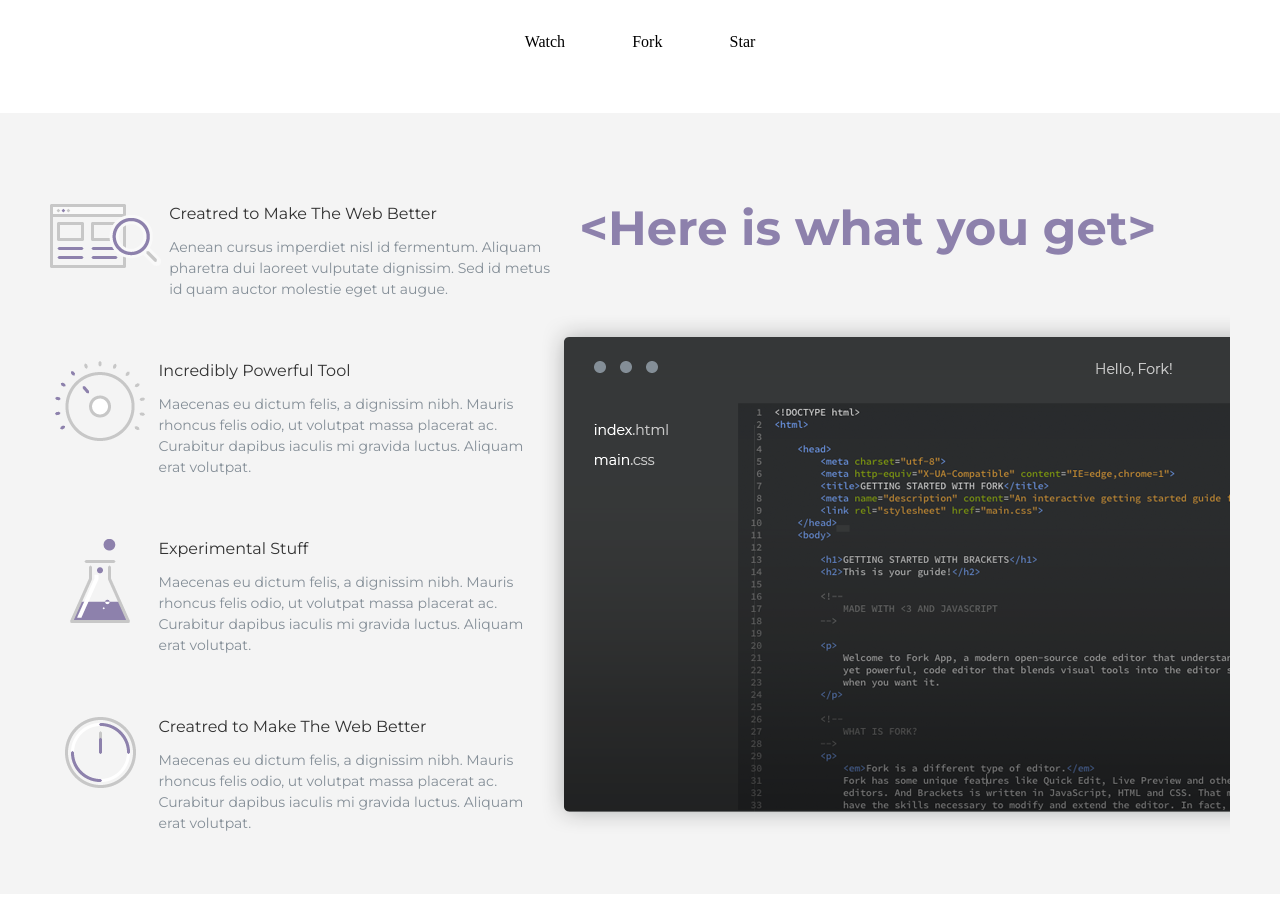
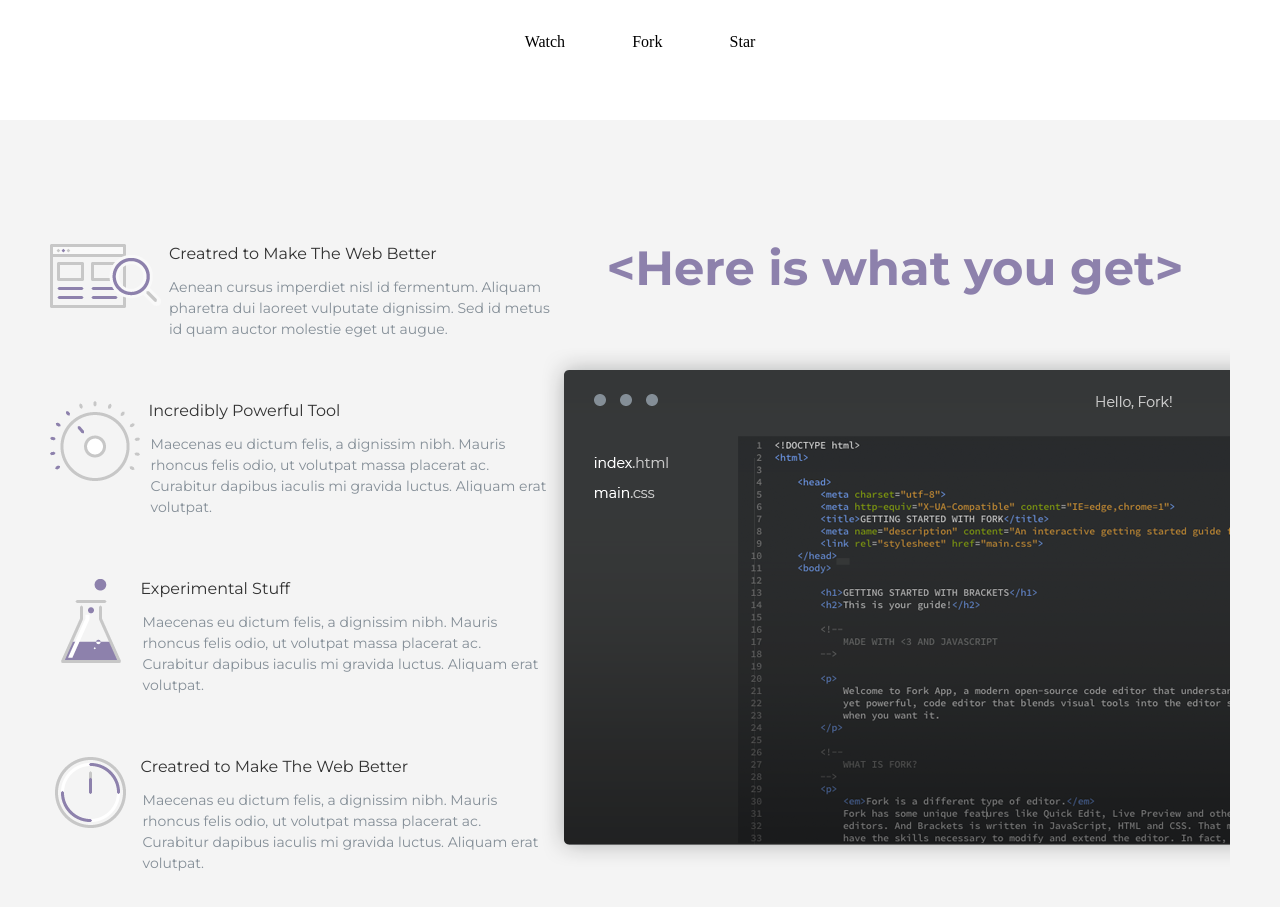
Before and after one commit to ingridnovak/ingridnovak.github.io, a website: page src/index.html in a window 1280 px wide. Shown: the part 1095-2002 px from the top of the page. Drawn offline with nearby package versions, Linux system fonts and the light colour scheme; files that its build step writes are made by us from their sources; files whose address does not match are found by name.

Commit message:
fixed paddings in section 2

```diff
--- a/gulp/version.json
+++ b/gulp/version.json
@@ -1,3 +1,3 @@
 {
-    "main": "20230218182226"
+    "main": "20230219230159"
 }
--- a/src/html/features.html
+++ b/src/html/features.html
@@ -13,7 +13,7 @@
     <div class=" feature__item item--first">
         <div class="item__text">
         <p class="item__title">Creatred to Make The Web Better</p>
-        <p class="item__description">Aenean cursus imperdiet nisl id fermentum. Aliquam pharetra dui laoreet vulputate dignissim.
+        <p class="item__description description__first">Aenean cursus imperdiet nisl id fermentum. Aliquam pharetra dui laoreet vulputate dignissim.
             Sed id metus id quam auctor molestie eget ut augue.</p>
     </div>
     </div>
--- a/src/scss/templates/features.scss
+++ b/src/scss/templates/features.scss
@@ -1,7 +1,7 @@
 @import "../mixin/mixins";
 @import "../variables/variables";
 .feature{
-  padding-top: 30px;
+  padding-top: 120px;
 }
 .feature__elements{
   padding-bottom: 60px;
@@ -64,6 +64,7 @@
 }
 .feature__photo--relative{
   background: url("@img/photoFeat.jpg");
+  margin-top: 60px;
   width: 100%;
   height: 381px;
   background-repeat: no-repeat;
@@ -107,17 +108,24 @@
 }
 @media screen and (min-width: 993px){
   .feature{
-    background-color: #F4F4F4;;
+    background-color: #F4F4F4;
+    padding-top: 63px;
+    margin-top: 7px;
   }
   .feature__item{
     display: flex;
     justify-content: space-evenly;
-    width: 98%;
+    width: 104%;
     padding-top: 61px;
     text-align: left;
     &::before{
       width: 111px;
     }
+
+  }
+  .feature__items{
+    width: 118%;
+    display: flex;
 
   }
   .feature__adaptive{
@@ -140,25 +148,25 @@
     display: flex;
     flex-direction: column;
     align-items: center;
-    width: 87%;
-
+    width: 114%;
   }
   .feature__content{
-display: flex;
-    align-items: flex-end;
+  display: flex;
+    align-items: center;
   }
 
   .item__description{
     @include font_normal_Monserrat;
+    width: 95%;
+  }
+  .description__first{
+    width: 96%;
   }
   .feature__photo--relative{
     background: url("@img/editor.svg");
     width: 688px;
     height: 519px;
     background-size: 700px;
-  }
-  .feature__photo{
-    display: flex;
-    justify-content: flex-end;
+    margin-top: 0;
   }
 }
```
Also changed, not shown: dist/css/style.min.css, dist/index.html.
